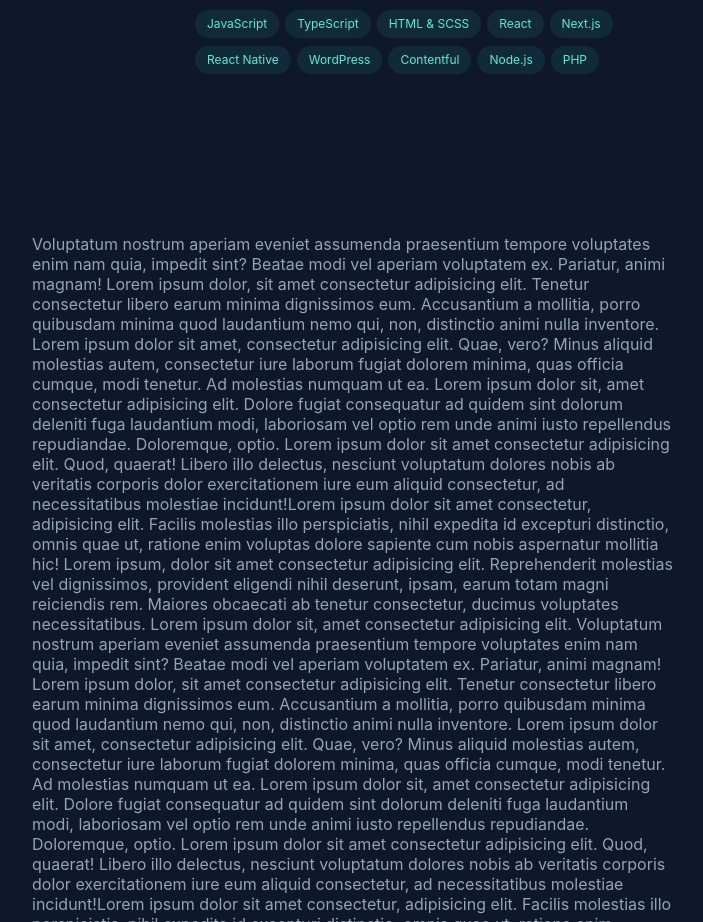
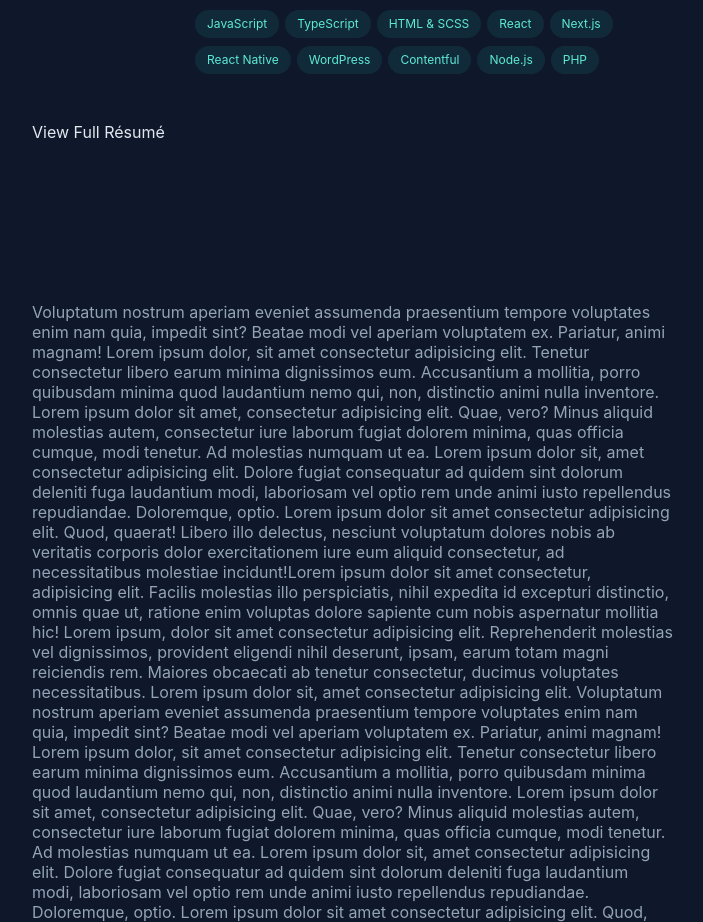
Before and after one commit to CodeRabbid/portfolio, a React (Vite) app: page / in a window 1280 px wide. Shown: the part 1080-2002 px from the top of the page, without its empty margins (558-1261 px from the left). Built offline with nearby package versions, Linux system fonts and the light colour scheme; a web font is replaced by a local one.

Commit message:
add link to full resume

```diff
--- a/src/App.css
+++ b/src/App.css
@@ -204,6 +204,18 @@ ul.chips li {
   border-radius: 9999px;
 }
 
+section#experience .resume {
+  margin-top: 48px;
+}
+
+section#experience .resume a {
+  color: rgb(226, 232, 240);
+  font-weight: 400;
+  line-height: 20px;
+  font-size: 16px;
+  text-decoration: none;
+}
+
 @media only screen and (max-width: 1023px) {
   nav {
     display: none;
--- a/src/App.jsx
+++ b/src/App.jsx
@@ -1,5 +1,6 @@
 import { useEffect, useState } from "react";
 import "./App.css";
+import resume from "./assets/resume.pdf";
 
 function App() {
   const [currentSection, setCurrentSection] = useState("");
@@ -205,6 +206,11 @@ function App() {
                     </div>
                   </li>
                 </ol>
+                <div className="resume">
+                  <a href={resume} target="blank">
+                    <span>View Full Résumé</span>
+                  </a>
+                </div>
               </div>
             </section>
             <section id="projects">
```
Also changed, not shown: 1 other file (tests, documents, lock files or other folders).
